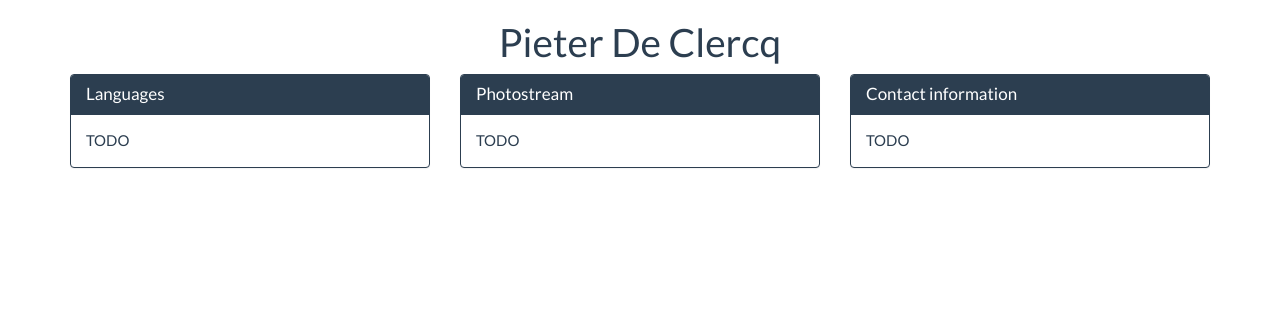
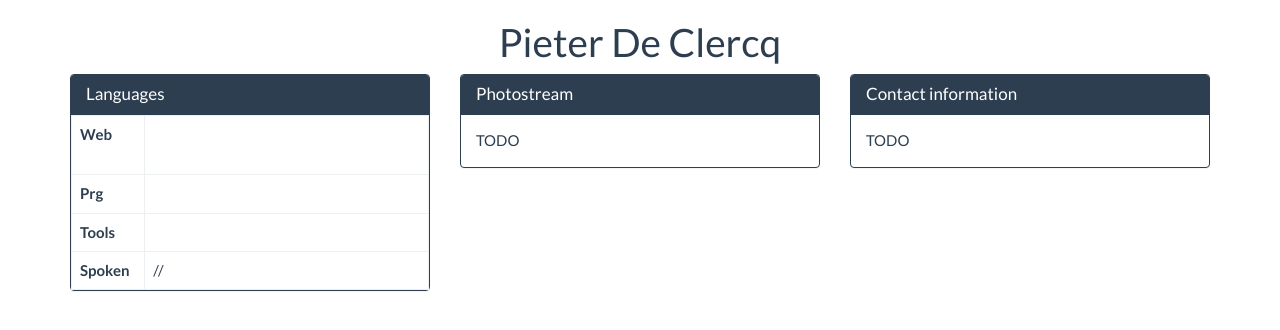
Before and after one commit to thepieterdc/thepieterdc.github.io, a PHP site: page / in a window 1280 px wide. Shown: the top 330 px of the page. Run offline with PHP 8.4, Linux system fonts and the light colour scheme; some libraries are stand-ins or nearby versions.

Commit message:
Added web/programming

```diff
--- a/index.php
+++ b/index.php
@@ -1,6 +1,7 @@
 <?php
 $start = microtime(true);
 $theme = (date("H") < 6 || date("H") > 21) ? "darkly":"flatly";
+$iconColor = ($theme == "darkly") ? "#ffffff":"#2c3e50";
 ?>
 <!doctype html>
 <head>
@@ -8,6 +9,12 @@ $theme = (date("H") < 6 || date("H") > 21) ? "darkly":"flatly";
 	<meta http-equiv="Content-Type" content="text/html; charset=utf-8" />
 	<meta name="viewport" content="width=device-width, initial-scale=1.0">
 	<link rel="stylesheet" href="assets/css/bootstrap.<?=$theme?>.min.css"/>
+  <link rel="stylesheet" href="https://cdn.rawgit.com/konpa/devicon/master/devicon.min.css"/>
+  <style type="text/css">
+  .zeropadding{padding:0}
+  .zeromargin{margin:0}
+  .iconColor{color:<?=$iconColor?>}
+  </style>
 </head>
 <body>
 <div class="container">
@@ -20,8 +27,42 @@ $theme = (date("H") < 6 || date("H") > 21) ? "darkly":"flatly";
         <div class="panel-heading">
           <h3 class="panel-title">Languages</h3>
         </div>
-        <div class="panel-body">
-          TODO
+        <div class="panel-body zeropadding">
+          <table class="table table-bordered table-responsive zeromargin">
+            <tbody>
+              <tr>
+                <th>Web</th>
+                <td>
+                  <div class="col-md-3"><h2 class="devicon-bootstrap-plain iconColor"></h2></div>
+                  <div class="col-md-3"><h2 class="devicon-css3-plain iconColor"></h2></div>
+                  <div class="col-md-3"><h2 class="devicon-html5-plain iconColor"></h2></div>
+                  <div class="col-md-3"><h2 class="devicon-javascript-plain iconColor"></h2></div>
+                  <div class="col-md-3"><h2 class="devicon-jquery-plain iconColor"></h2></div>
+                  <div class="col-md-3"><h2 class="devicon-mysql-plain iconColor"></h2></div>
+                  <div class="col-md-3"><h2 class="devicon-nodejs-plain iconColor"></h2></div>
+                  <div class="col-md-3"><h2 class="devicon-php-plain iconColor"></h2></div>
+                </td>
+              </tr>
+              <tr>
+                <th>Prg</th>
+                <td>
+                  <div class="col-md-3"><h2 class="devicon-android-plain iconColor"></h2></div>
+                  <div class="col-md-3"><h2 class="devicon-c-plain iconColor"></h2></div>
+                  <div class="col-md-3"><h2 class="devicon-java-plain iconColor"></h2></div>
+                </td>
+              </tr>
+              <tr>
+                <th>Tools</th>
+                <td>
+                  <div class="col-md-3"><h2 class="devicon-css3-plain iconColor"></h2></div>
+                </td>
+              </tr>
+              <tr>
+                <th>Spoken</th>
+                <td>//</td>
+              </tr>
+            </tbody>
+          </table>
         </div>
       </div>
     </div>
```
